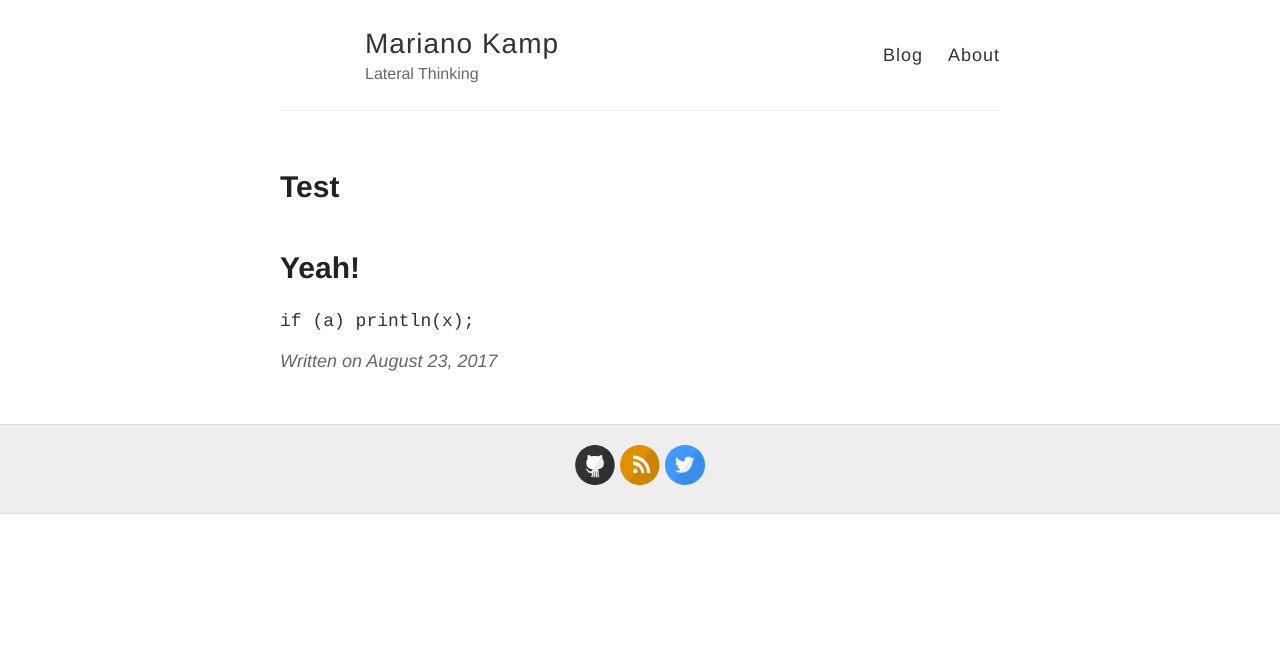
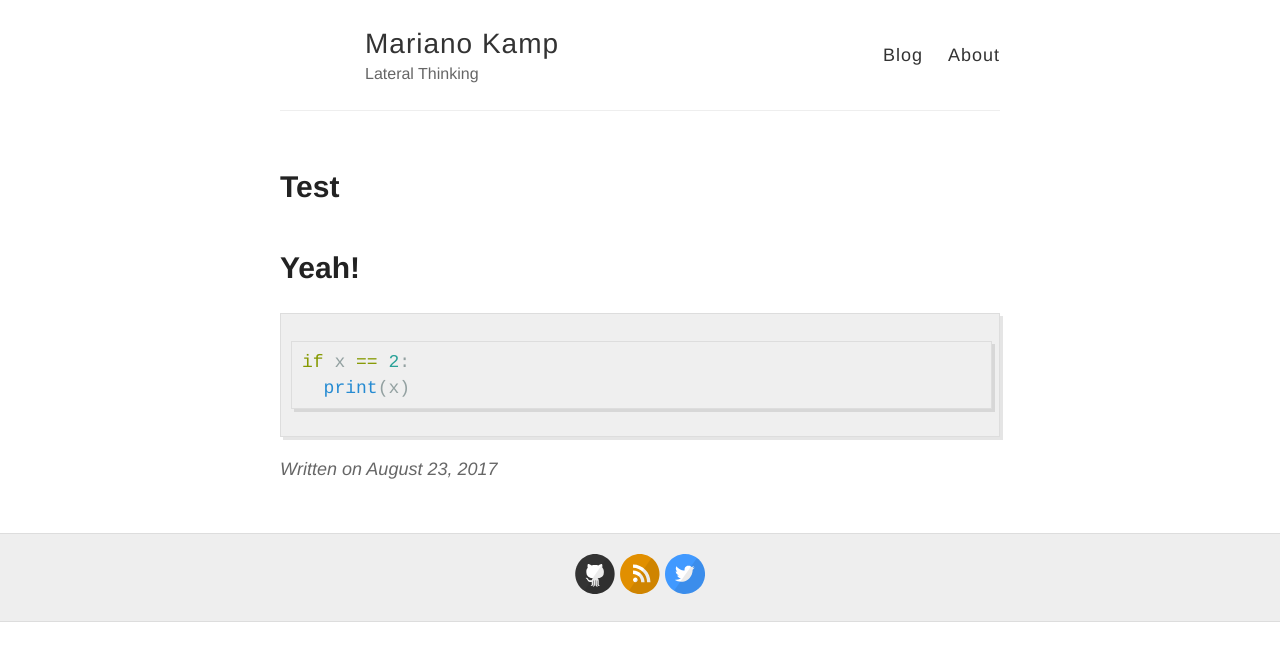
Before and after one commit to marianokamp/marianokamp.github.io, a Jekyll site: the page built from _posts/2017-08-23-test.md, in a window 1280 px wide. Shown: the top 661 px of the page. Built offline with Jekyll 4.4.1, drawn with Linux system fonts in a browser that asks for light colours; comment, search, counter and statistics services are not loaded.

Commit message:
Update 2017-08-23-test.md

````diff
--- a/_posts/2017-08-23-test.md
+++ b/_posts/2017-08-23-test.md
@@ -5,4 +5,7 @@ title: Test
 
 # Yeah!
 
-```if (a) println(x);```
+```python
+if x == 2:
+  print(x)
+```
````
